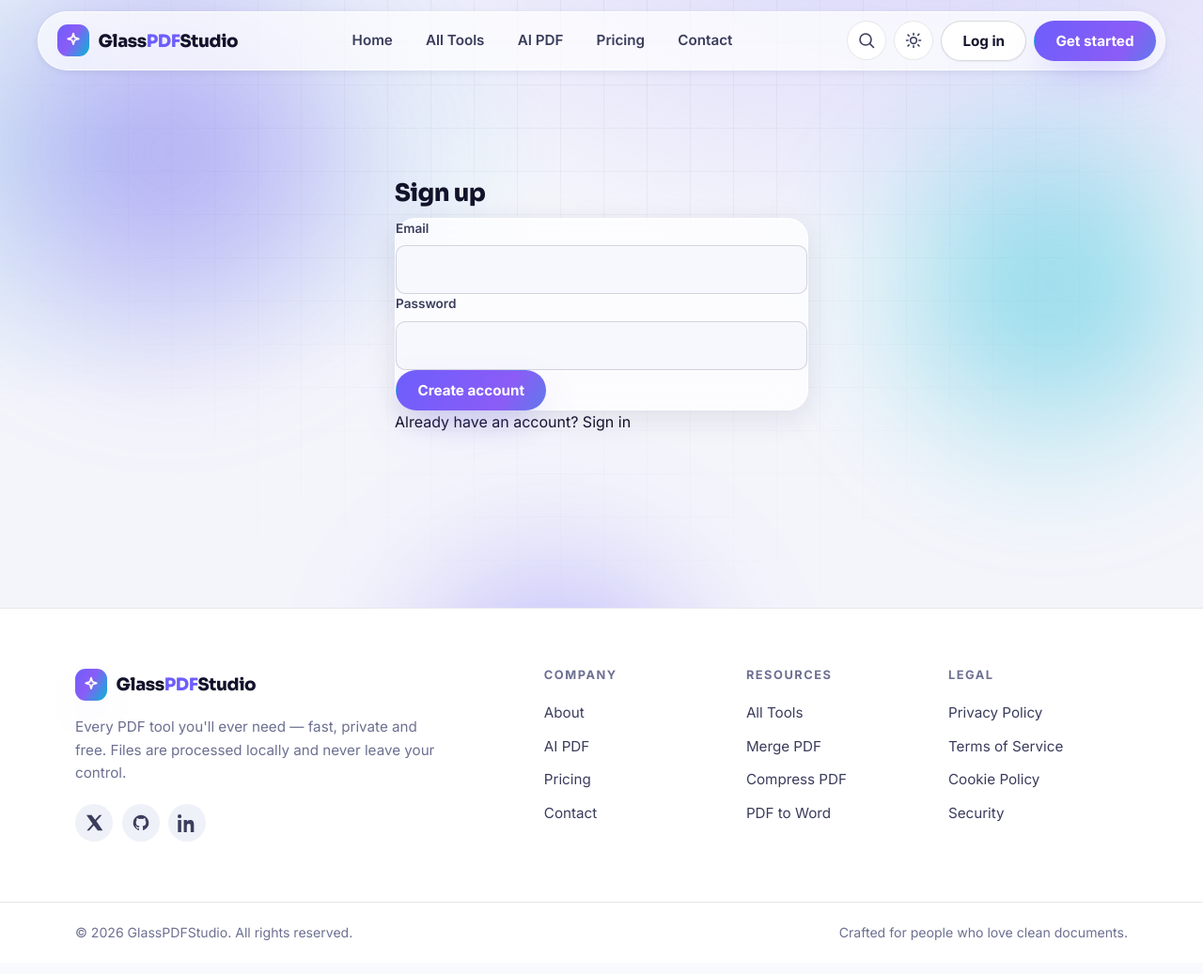
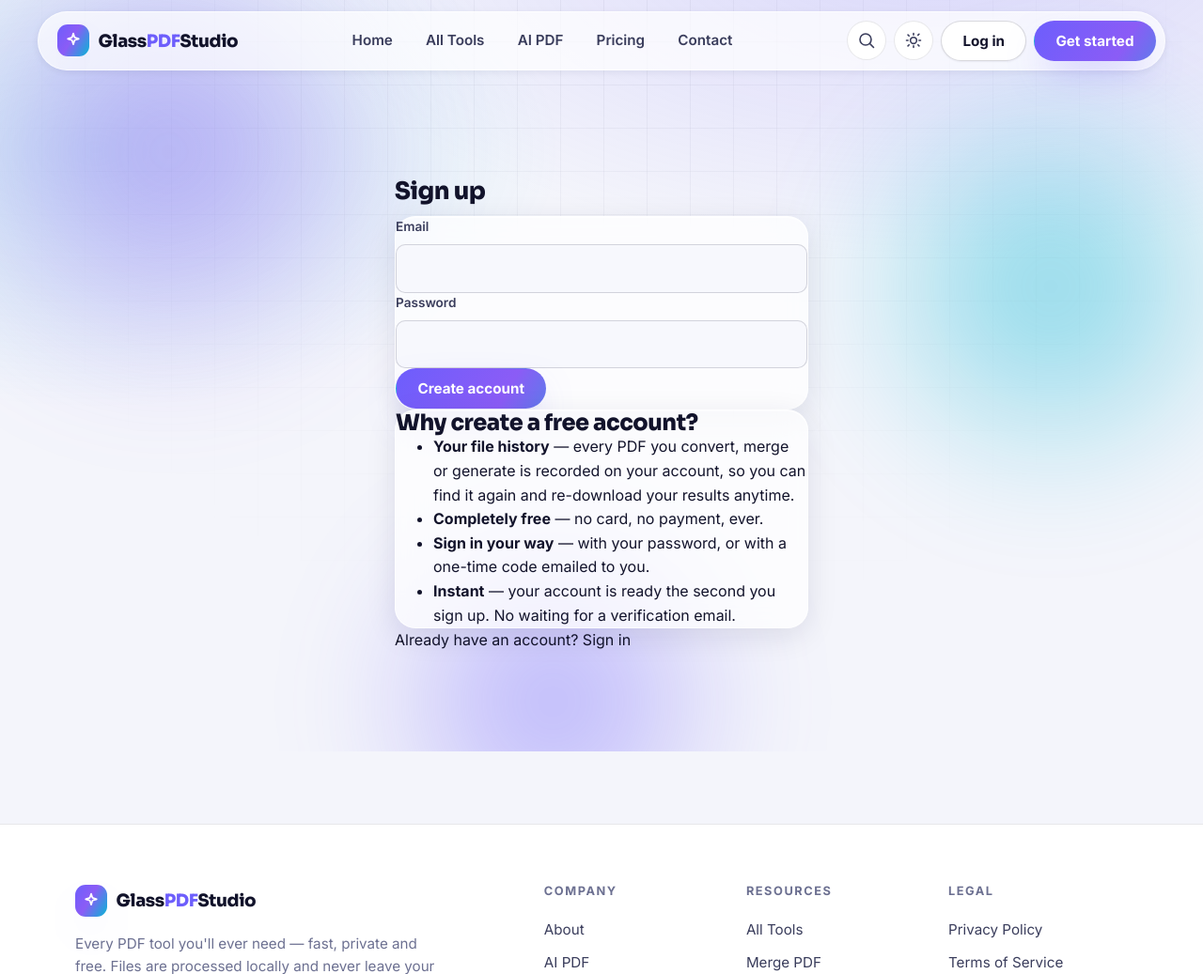
Before and after one commit to ToheedJutt/glasspdfstudio, a Flask app: page /auth/signup in a window 1280 px wide. Shown: the top 1037 px of the page at 94% size. Before the commit the page ends 1001 px from the top, so only its background shows below. Run offline with Flask 3, Linux system fonts and the light colour scheme; some libraries are stand-ins or nearby versions.

Commit message:
Signup page: show the free-account benefits

```diff
--- a/GlassPDFStudio/templates/signup.html
+++ b/GlassPDFStudio/templates/signup.html
@@ -18,6 +18,15 @@
         </div>
         <button class="btn btn--primary" type="submit">Create account</button>
       </form>
+      <div class="glass-card">
+        <h2>Why create a free account?</h2>
+        <ul>
+          <li><strong>Your file history</strong> — every PDF you convert, merge or generate is recorded on your account, so you can find it again and re-download your results anytime.</li>
+          <li><strong>Completely free</strong> — no card, no payment, ever.</li>
+          <li><strong>Sign in your way</strong> — with your password, or with a one-time code emailed to you.</li>
+          <li><strong>Instant</strong> — your account is ready the second you sign up. No waiting for a verification email.</li>
+        </ul>
+      </div>
       <p>Already have an account? <a href="{{ url_for('auth.login') }}">Sign in</a></p>
     </div>
   </section>
```
